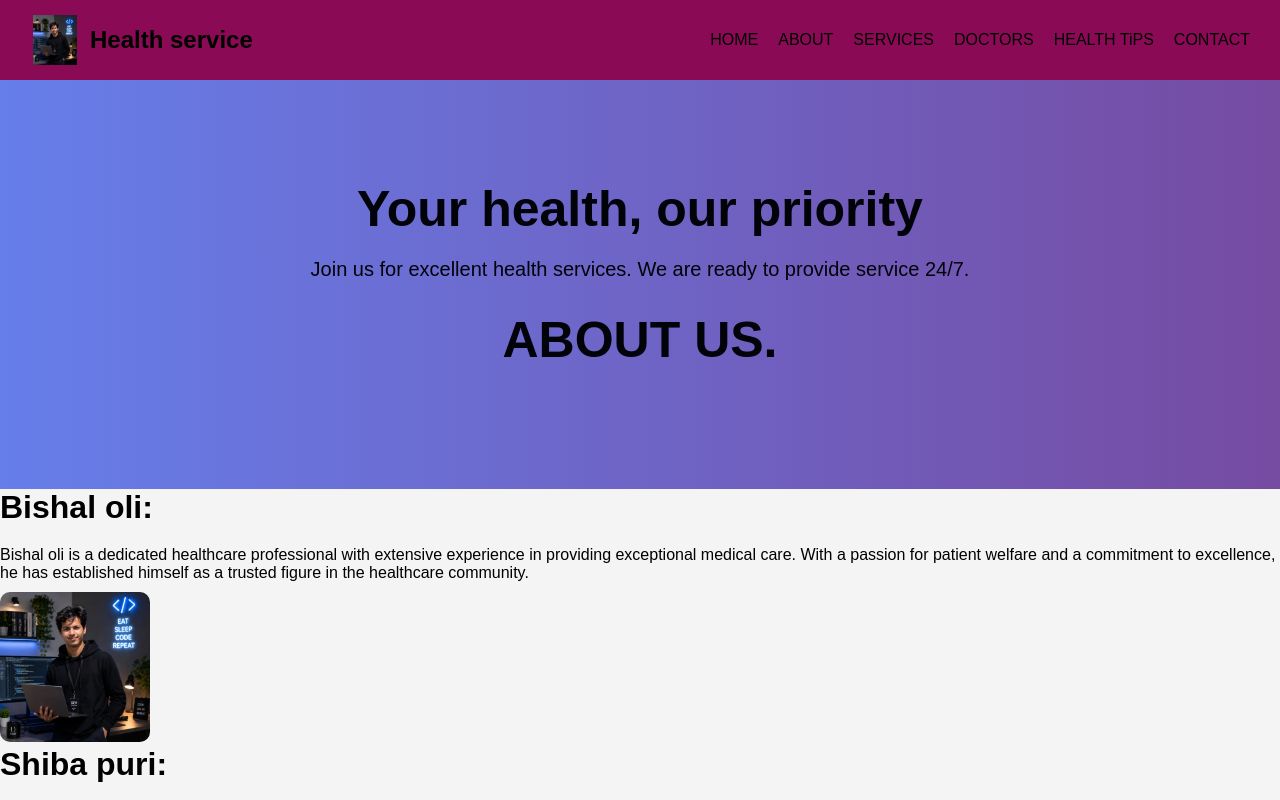
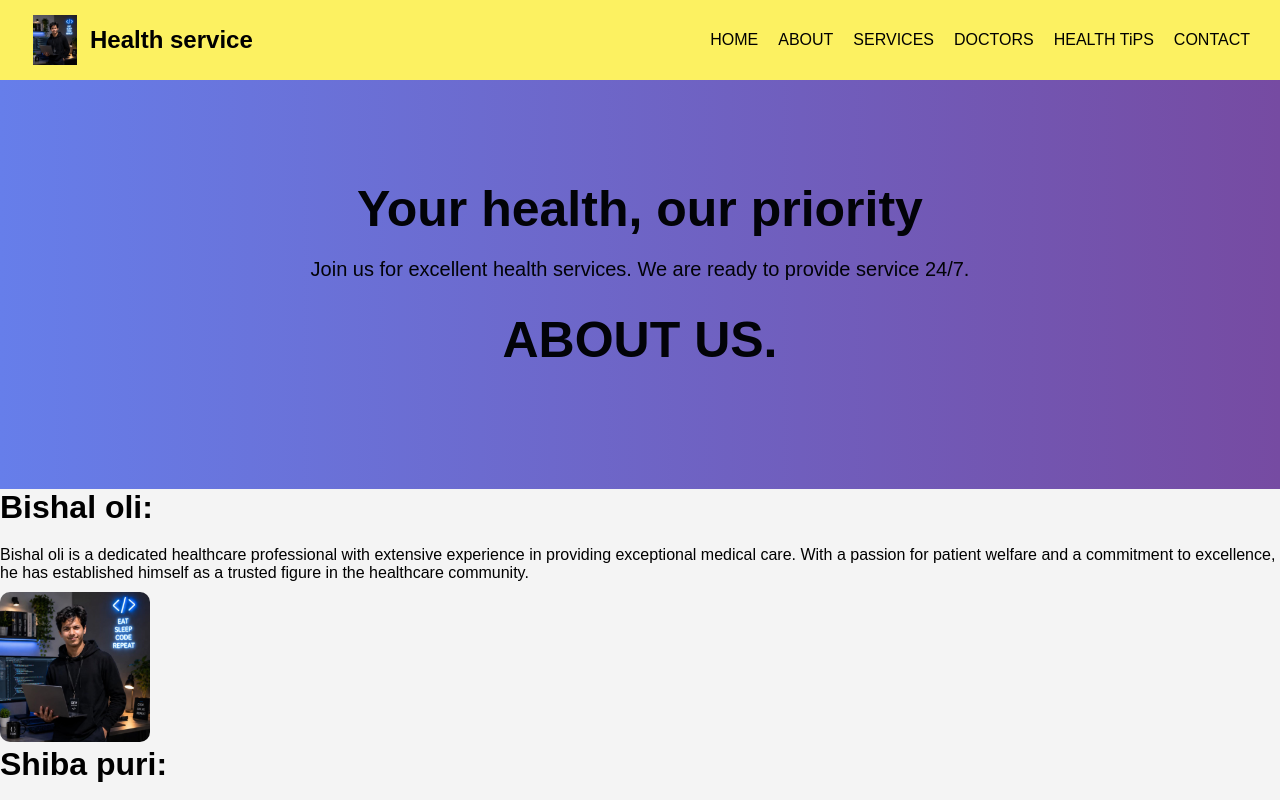
Before and after one commit to bishalolioffcial3333-lang/Health_service, a plain HTML site: page ABOUT.HTML in a window 1280 px wide. Shown: the top 800 px of the page. Drawn offline with Linux system fonts and the light colour scheme.

Commit message:
DOCTOR.CSS

```diff
--- a/ABOUT.CSS
+++ b/ABOUT.CSS
@@ -8,7 +8,7 @@
 
 
 nav{
-    background:rgb(138, 10, 85);
+    background:rgb(236, 248, 70);
     display:flex;
     justify-content:space-between;
     align-items:center;
--- a/DOCTOR.CSS
+++ b/DOCTOR.CSS
@@ -8,7 +8,7 @@
 
 
 nav{
-    background:rgb(138, 10, 85);
+    background:rgb(242, 245, 70);
     display:flex;
     justify-content:space-between;
     align-items:center;
--- a/contact.css
+++ b/contact.css
@@ -8,7 +8,7 @@
 
 
 nav{
-    background:rgb(138, 10, 85);
+    background:rgb(252, 241, 97);
     display:flex;
     justify-content:space-between;
     align-items:center;
```
